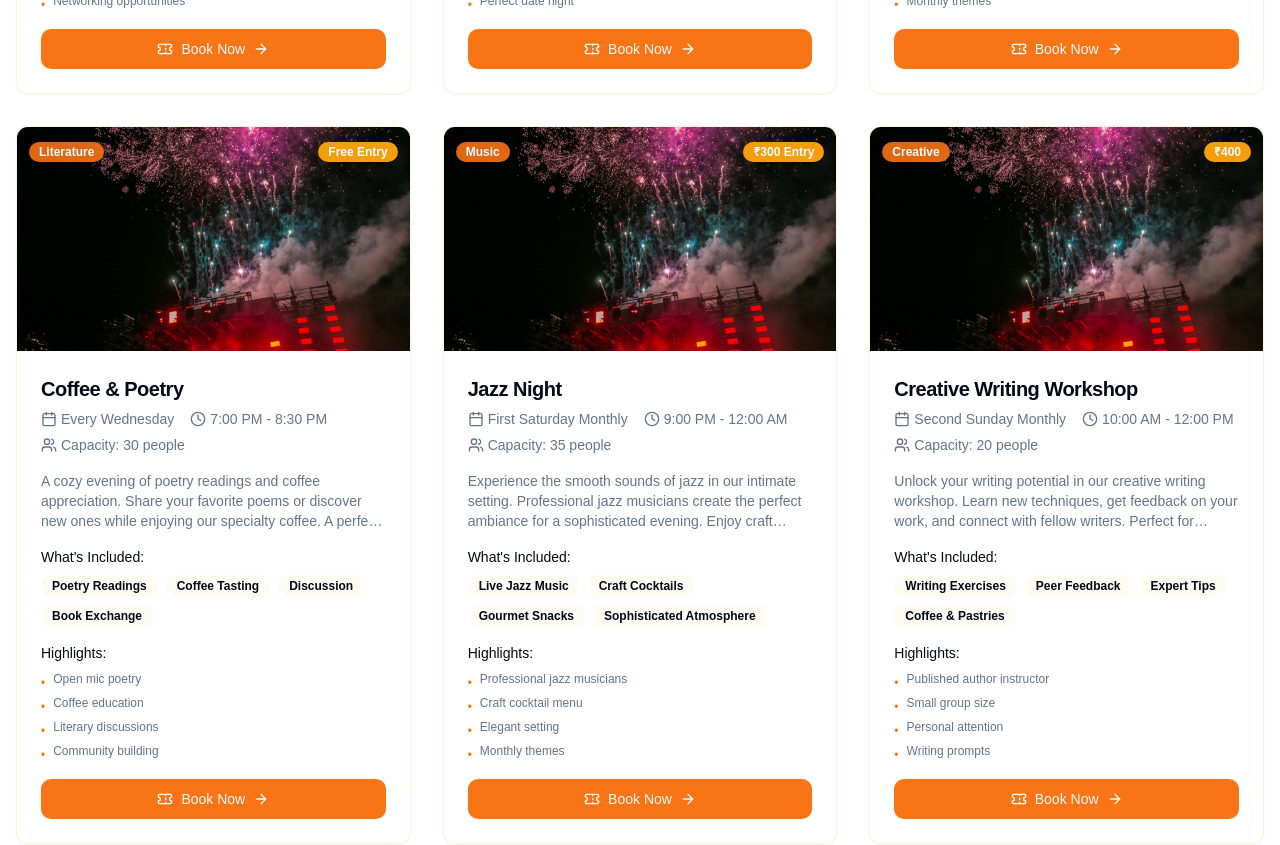
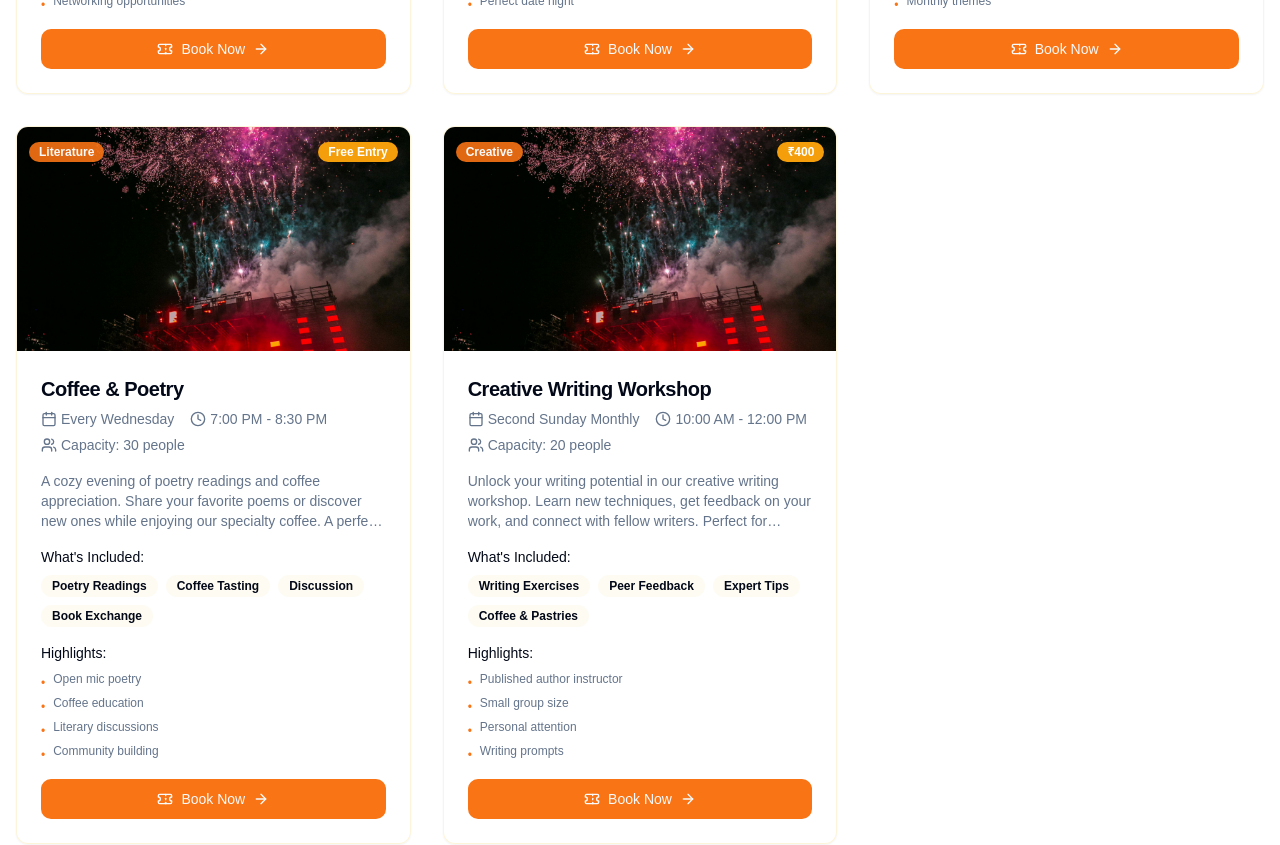
Before and after one commit to sandeep555666777/mycafe-website, a Next.js app: page /events in a window 1280 px wide. Shown: the part 1500-2345 px from the top of the page. Built offline with nearby package versions, Linux system fonts and the light colour scheme.

Commit message:
Remove Jazz Night event from Events page

```diff
--- a/src/app/events/page.tsx
+++ b/src/app/events/page.tsx
@@ -56,19 +56,6 @@ const events = [
         capacity: '30 people',
         features: ['Poetry Readings', 'Coffee Tasting', 'Discussion', 'Book Exchange'],
         highlights: ['Open mic poetry', 'Coffee education', 'Literary discussions', 'Community building']
-    },
-    {
-        title: 'Jazz Night',
-        date: 'First Saturday Monthly',
-        time: '9:00 PM - 12:00 AM',
-        description: 'Experience the smooth sounds of jazz in our intimate setting. Professional jazz musicians create the perfect ambiance for a sophisticated evening. Enjoy craft cocktails and gourmet snacks while listening to timeless jazz classics.',
-        image: '/images/event-acoustic.jpg',
-        imageHint: 'jazz performance',
-        category: 'Music',
-        price: '₹300 Entry',
-        capacity: '35 people',
-        features: ['Live Jazz Music', 'Craft Cocktails', 'Gourmet Snacks', 'Sophisticated Atmosphere'],
-        highlights: ['Professional jazz musicians', 'Craft cocktail menu', 'Elegant setting', 'Monthly themes']
     },
     {
         title: 'Creative Writing Workshop',
```
